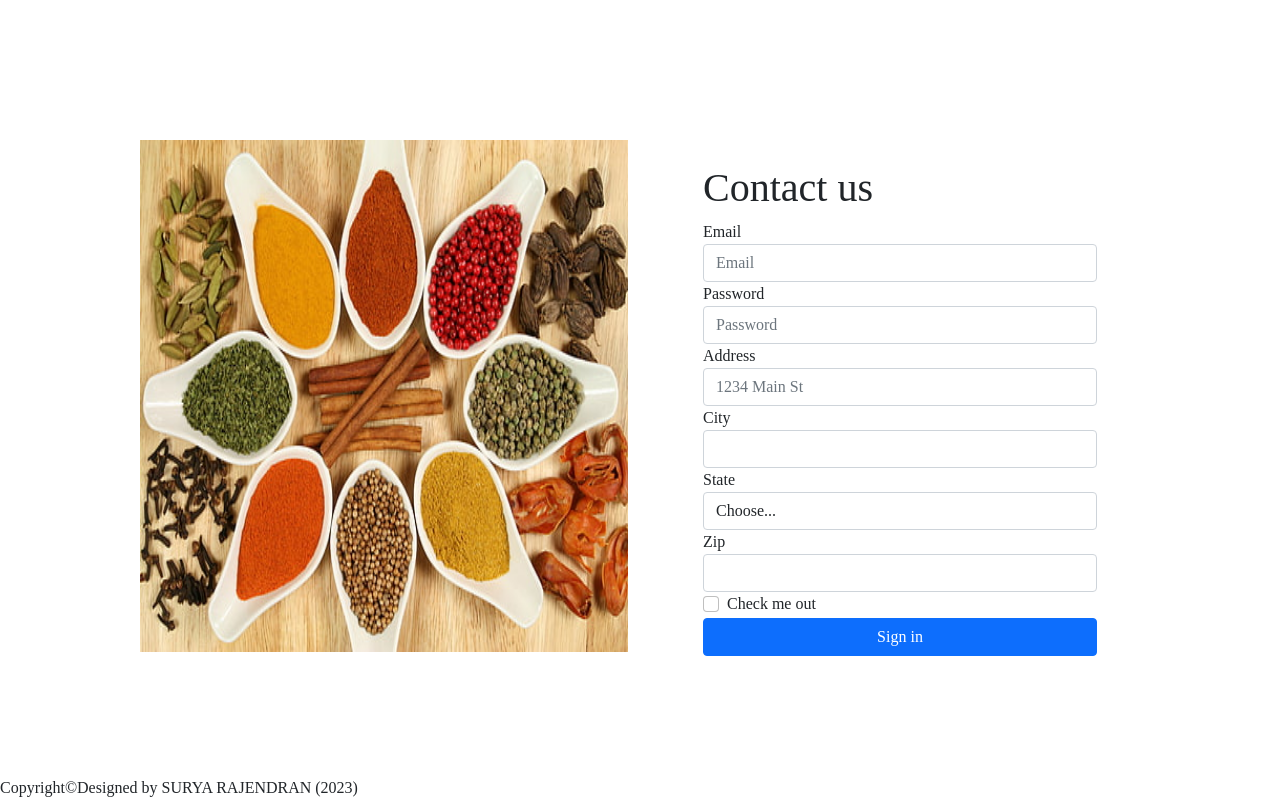
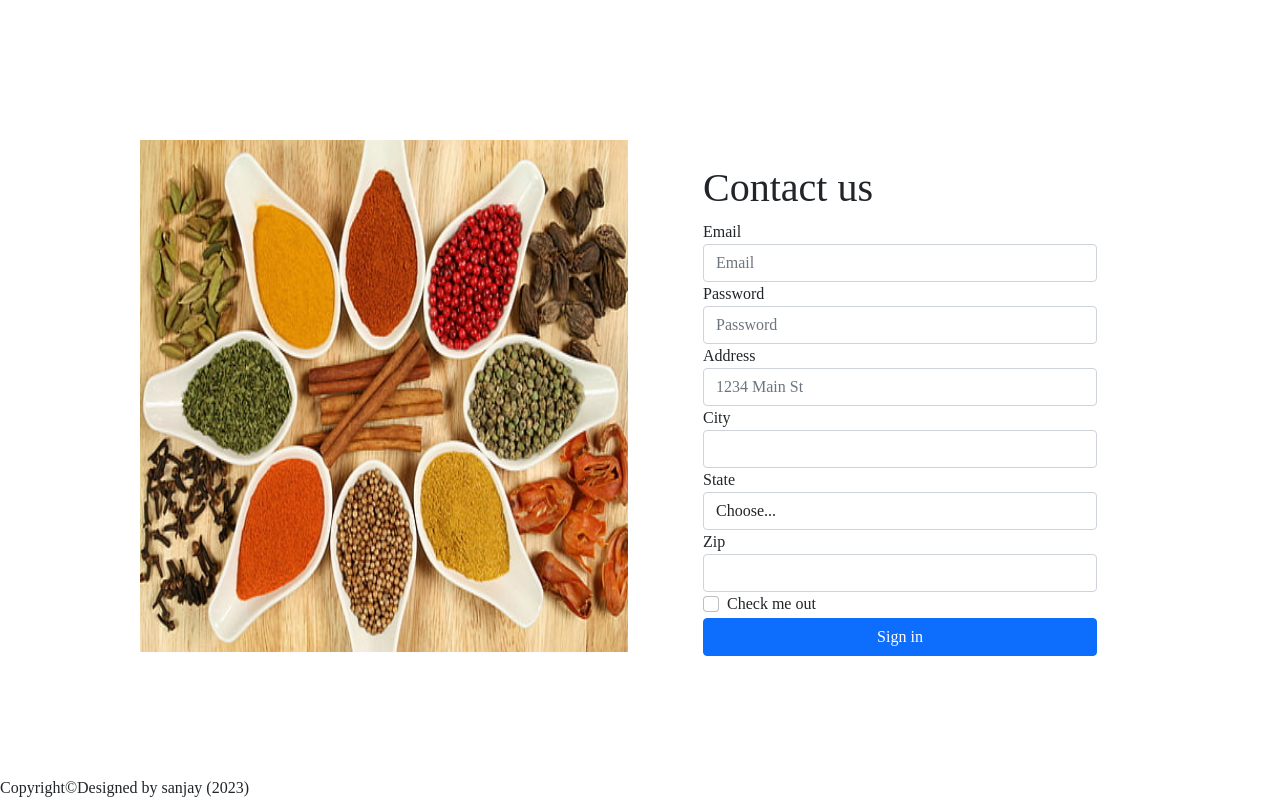
Before and after one commit to Rajendran-surya/surya2, a plain HTML site: page index.html in a window 1280 px wide. Shown: the part 2994-3794 px from the top of the page. Drawn offline with nearby package versions, Linux system fonts and the light colour scheme; a web font is replaced by a local one.

Commit message:
Update index.html

```diff
--- a/index.html
+++ b/index.html
@@ -235,7 +235,7 @@
 </section>
 <br>
 
-<footer>Copyright&copy;Designed by SURYA RAJENDRAN (2023)</footer>
+<footer>Copyright&copy;Designed by sanjay (2023)</footer>
 
 
     <script src="https://cdn.jsdelivr.net/npm/@popperjs/core@2.11.6/dist/umd/popper.min.js" integrity="sha384-oBqDVmMz9ATKxIep9tiCxS/Z9fNfEXiDAYTujMAeBAsjFuCZSmKbSSUnQlmh/jp3" crossorigin="anonymous"></script>
```
